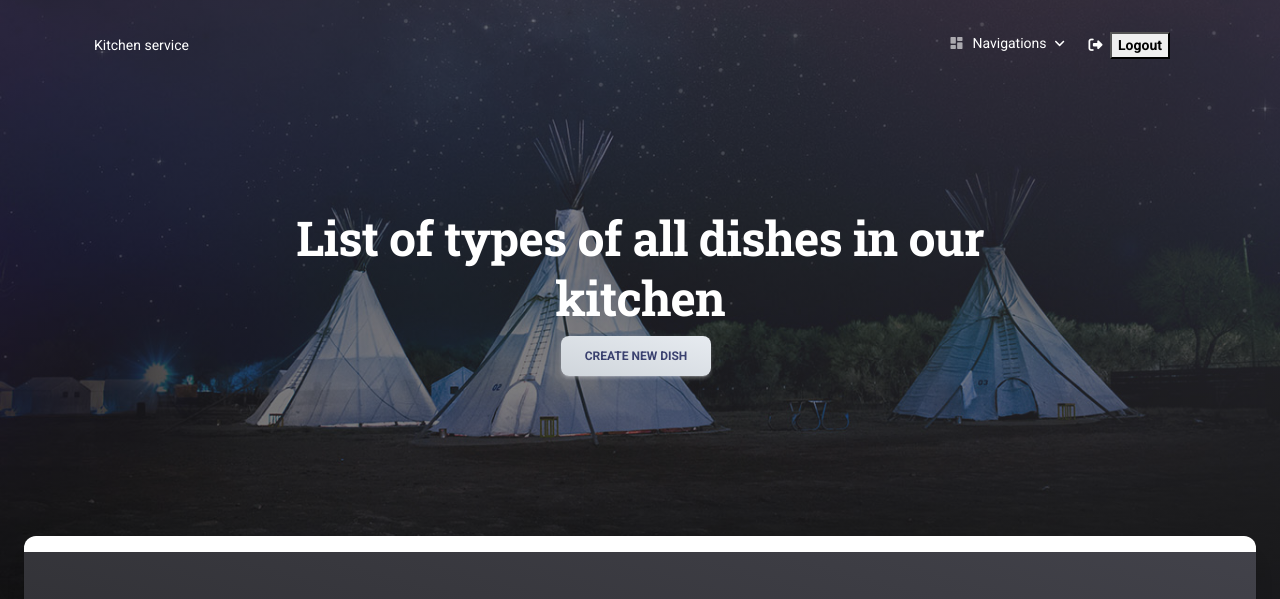
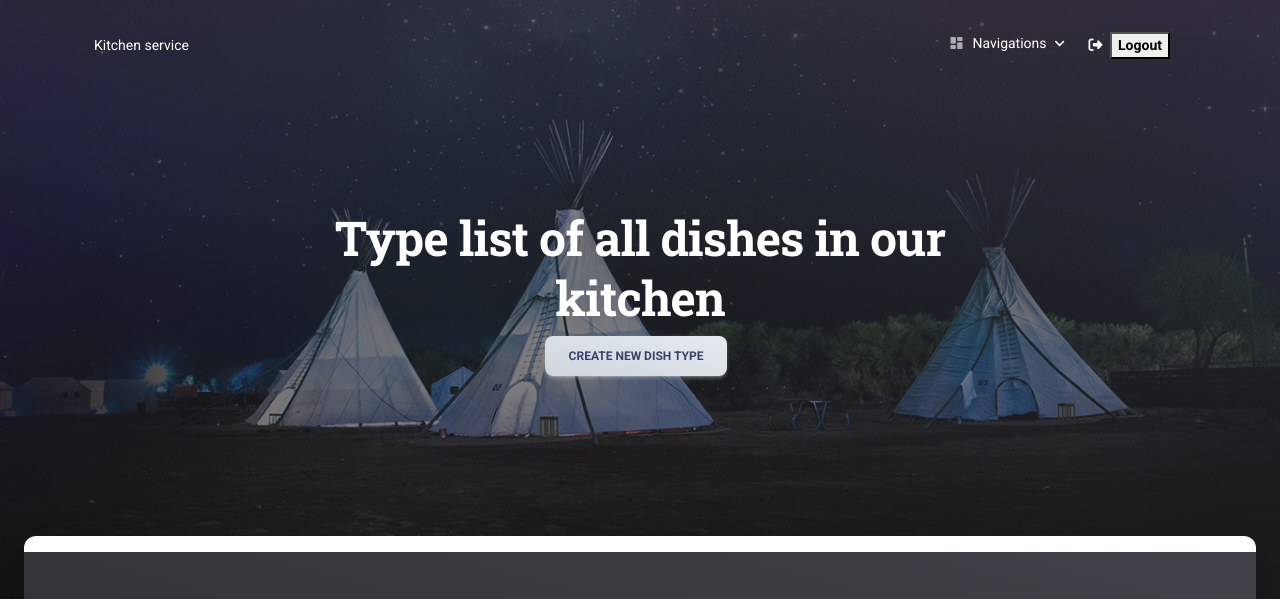
Before and after one commit to MrsLFG/restaurant-kitchen-service, a Django app: page /kitchen/dish-types/ in a window 1280 px wide. Shown: the top 599 px of the page. Run offline with Django 5.2, Linux system fonts and the light colour scheme; a user stored in the database is signed in; data comes from the database, SQL or seed files in the repository; some libraries are stand-ins or nearby versions.

Commit message:
corrected the text on the page

```diff
--- a/templates/kitchen/dish_type_list.html
+++ b/templates/kitchen/dish_type_list.html
@@ -73,9 +73,9 @@
       <div class="container">
         <div class="row justify-content-center">
           <div class="col-lg-8 text-center mx-auto my-auto">
-            <h1 class="text-white">List of types of all dishes in our kitchen</h1>
+            <h1 class="text-white">Type list of all dishes in our kitchen</h1>
                 <a href="{% url 'kitchen:dish-type-create' %}" class="btn bg-gradient-light w-auto me-2">
-                  Create new dish
+                  Create new dish type
                 </a>
             <div class="d-flex justify-content-center">
             </div>
```
